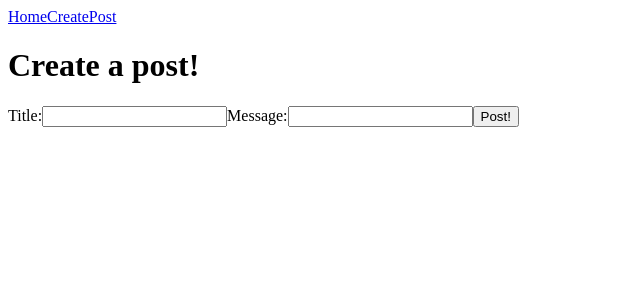
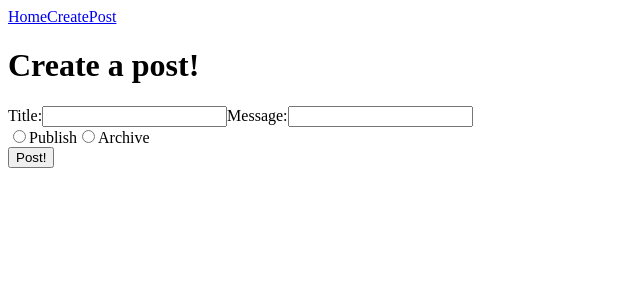
Before and after one commit to TJBaumgartner/Blog-API, a React (Vite) app in the folder client/: page /posts/create in a window 1280 px wide. Shown: the top 300 px of the page, without its empty margins (0-640 px from the left). Built offline with nearby package versions, Linux system fonts and the light colour scheme; no server answers.

Commit message:
post adds to data base

```diff
--- a/client/src/components/CreatePost.jsx
+++ b/client/src/components/CreatePost.jsx
@@ -1,14 +1,25 @@
 import Navbar from './Navbar'
 import {useState} from 'react'
-
+import { useNavigate } from 'react-router-dom';
 const CreatePost = () => {
+    const navigate = useNavigate()
 
     const [title, setTitle] = useState('')
     const [message, setMessage] = useState('')
+    const [published, setPublished] = useState(false)
+
+    const handlePost = () => {
+        console.log('publish')
+        return setPublished(true)
+    }
+    const handleArchive = () => {
+        console.log('archive')
+        return setPublished(false)
+    }
 
     const handleSubmit = (e) => {
         e.preventDefault();
-        const post = {title, message}
+        const post = {title, message, published}
 
         fetch('http://localhost:5000/posts/create', {
             method: 'POST',
@@ -18,6 +29,7 @@ const CreatePost = () => {
         .then(() => {
             console.log('new blog added')
         })
+        navigate('/')
     }
   return (
     <div>
@@ -42,7 +54,13 @@ const CreatePost = () => {
                 value={message}
                 onChange={(e) => setMessage(e.target.value)}
                 />
-                <button type="submit">Post!</button>
+                <div>
+                <input type="radio" id="publish" name="published" value="Publish"  onClick={handlePost}/>
+                <label htmlFor="publish">Publish</label>
+                <input type="radio" id="archive" name="archived" value="Archive" onClick={handleArchive}/>
+                <label htmlFor="archive">Archive</label>
+                </div>
+                <button type="submit" onClick={handlePost}>Post!</button>
             </form>
     </div>
   );
```
Also changed, not shown: 1 other file (tests, documents, lock files or other folders).
